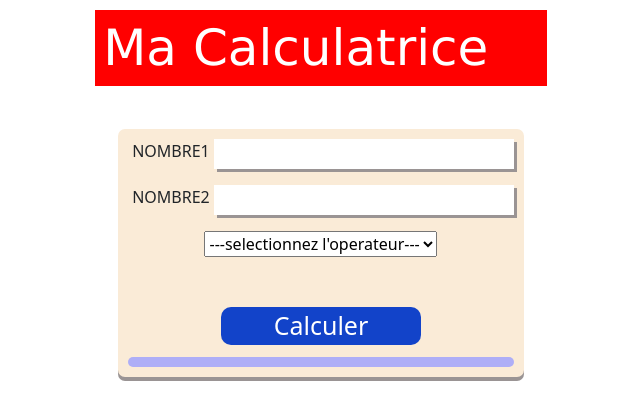
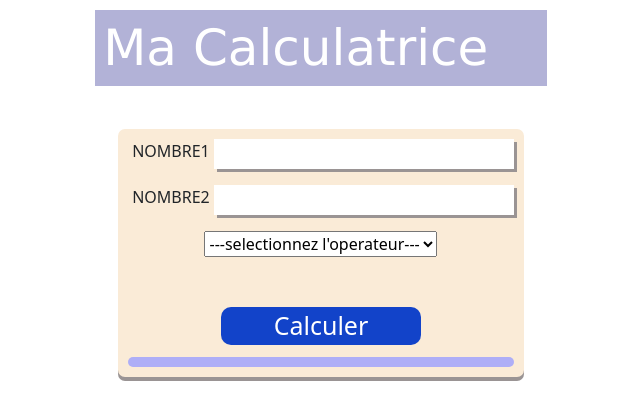
Before and after one commit to diarrasoubaibra/formulaire_calc_js, a plain HTML site: page index.html in a window 1280 px wide. Shown: the whole page, without its empty margins (319-959 px from the left). Drawn offline with nearby package versions, Linux system fonts and the light colour scheme.

Commit message:
version2

```diff
--- a/style.css
+++ b/style.css
@@ -13,7 +13,7 @@ body{
 }
 
 #titre{
-    background-color: red;
+    background-color: rgb(178, 178, 215);
     color: white;
     margin-bottom: 20px;
     text-decoration: none;
```
